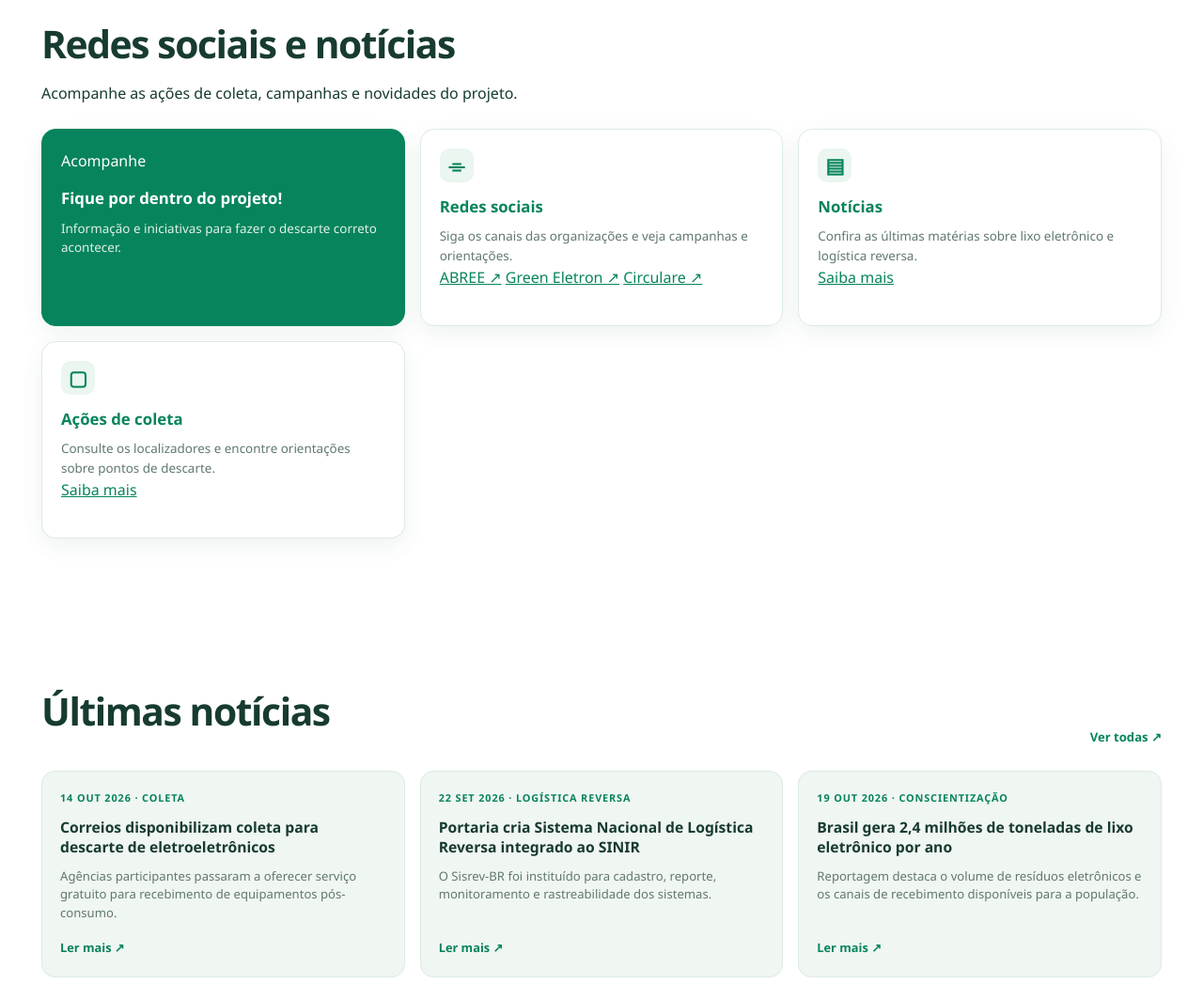
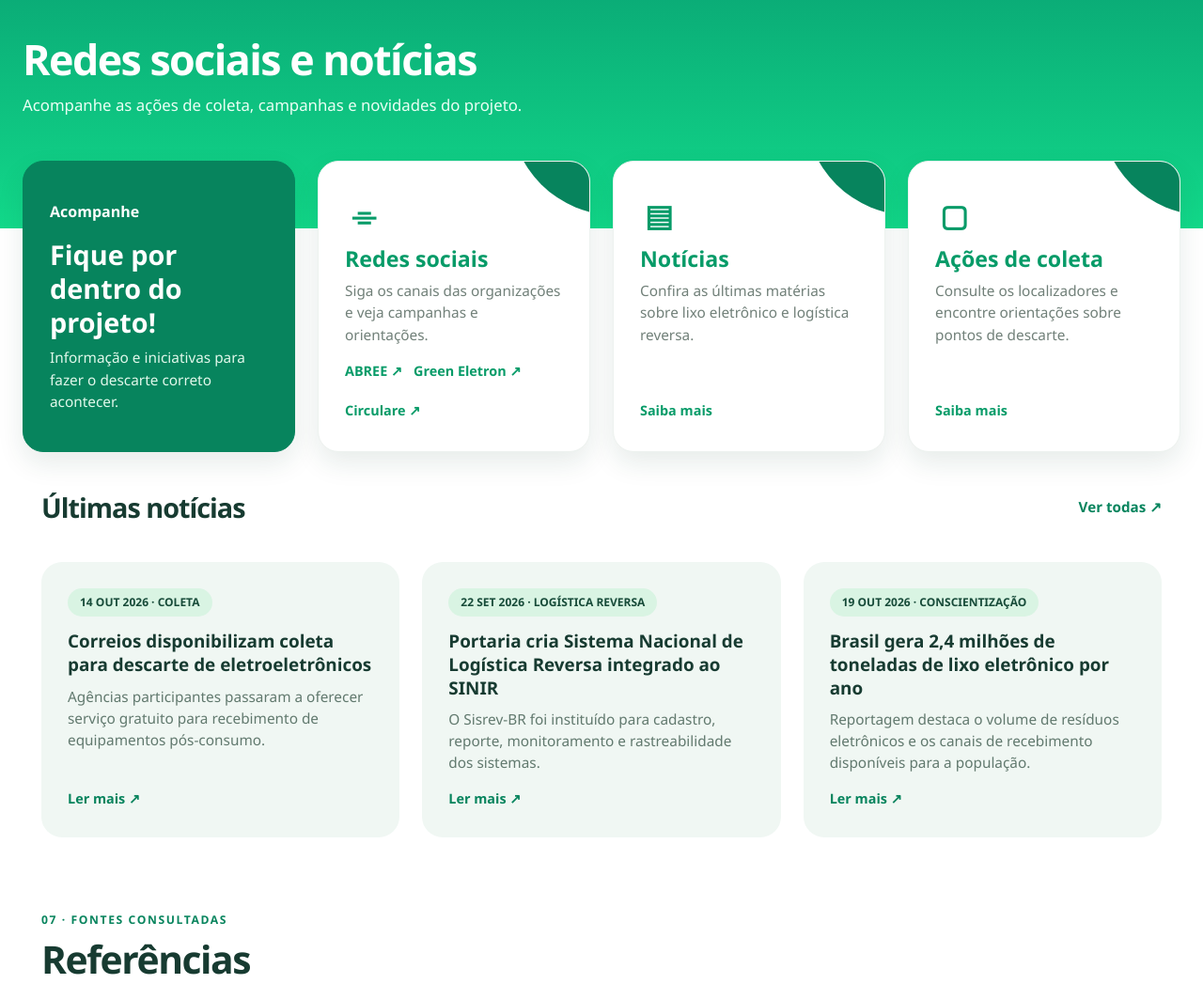
Before and after one commit to LuanDaniel021/turbo-octo-fiesta, a plain HTML site: page public/index.html in a window 1280 px wide. Shown: the part 5980-7027 px from the top of the page at 94% size. Drawn offline with nearby package versions, Linux system fonts and the light colour scheme.

Commit message:
Restaurar base da main e reaplicar layouts aprovados

```diff
--- a/public/styles.css
+++ b/public/styles.css
@@ -509,11 +509,171 @@ footer .inner { position: relative; }
   transform: translateY(-50%) rotate(-32.89deg);
 }
 
-/* EXPERIMENTO DE LAYOUT — distribuição em duas colunas */
+/* 16. SEÇÃO DE REDES SOCIAIS E NOTÍCIAS */
+.social-section {
+  width: 100vw;
+  margin: 0 0 0 calc(50% - 50vw);
+  padding: 64px max(24px, calc((100vw - 1250px) / 2)) 0;
+  background: linear-gradient(to bottom, #0aa875 0, #12d98a 270px, #fff 270px, #fff 100%);
+}
+.social-heading {
+  max-width: 1250px;
+  margin: 0 auto 44px;
+  color: #fff;
+}
+.social-heading h2 {
+  margin: 0 0 10px;
+  color: #fff;
+  font-size: clamp(2rem, 3.5vw, 2.8rem);
+}
+.social-heading p { margin: 0; color: #eafff4; font-size: 1.05rem; }
+.social-grid {
+  max-width: 1250px;
+  margin: 0 auto;
+  display: grid;
+  grid-template-columns: repeat(4, minmax(0, 1fr));
+  gap: 24px;
+  align-items: stretch;
+}
+.social-card {
+  position: relative;
+  isolation: isolate;
+  min-width: 0;
+  min-height: 285px;
+  padding: 30px 28px;
+  overflow: hidden;
+  border: 1px solid #edf2ef;
+  border-radius: 22px;
+  background: #fff;
+  color: var(--ink);
+  box-shadow: 0 12px 28px rgba(20, 66, 48, .10);
+  text-decoration: none;
+}
+.social-card:not(.social-featured)::after {
+  content: "";
+  position: absolute;
+  z-index: -1;
+  width: 112px;
+  height: 112px;
+  top: -55px;
+  right: -28px;
+  border-radius: 0 0 0 100%;
+  background: #07845d;
+}
+.social-featured {
+  justify-content: center;
+  background: #07845d;
+  border-color: #07845d;
+  color: #fff;
+}
+.social-eyebrow { font-size: 1rem; font-weight: 600; }
+.social-card strong {
+  display: block;
+  margin: 12px 0 8px;
+  color: #079b68;
+  font-size: 1.45rem;
+  line-height: 1.2;
+}
+.social-featured strong {
+  margin-top: 14px;
+  color: #fff;
+  font-size: 1.8rem;
+  line-height: 1.25;
+}
+.social-card small {
+  display: block;
+  color: #718079;
+  font-size: .96rem;
+  line-height: 1.55;
+}
+.social-featured small { color: #e1f8eb; }
+.social-symbol {
+  display: grid;
+  place-items: center;
+  width: 40px;
+  height: 40px;
+  margin-bottom: 8px;
+  border-radius: 10px;
+  background: transparent;
+  color: #079b68;
+  font-size: 2rem;
+}
+.social-card .social-cta,
+.social-actions a {
+  display: inline-block;
+  margin-top: auto;
+  padding-top: 18px;
+  color: #079b68;
+  font-size: .9rem;
+  font-weight: 800;
+  text-decoration: none;
+}
+.social-actions { display: flex; flex-wrap: wrap; gap: 4px 12px; }
+.social-actions a { padding-top: 14px; }
+.news-section {
+  max-width: 1250px;
+  margin: 0 auto 70px;
+  padding: 42px 0 8px;
+}
+.news-heading { align-items: center; }
+.news-heading h2 { margin: 0; font-size: 1.8rem; }
+.news-heading .all-news { font-size: .95rem; }
+.news-grid { gap: 24px; margin-top: 42px; }
+.news-card {
+  min-height: 255px;
+  padding: 28px;
+  border: 0;
+  border-radius: 22px;
+  background: #f0f7f3;
+}
+.news-date {
+  display: inline-flex;
+  align-self: flex-start;
+  padding: 5px 13px;
+  border-radius: 30px;
+  background: #d9f4e3;
+  color: #174b39;
+  font-size: .75rem;
+  letter-spacing: 0;
+}
+.news-card strong { margin-top: 14px; font-size: 1.18rem; line-height: 1.3; }
+.news-card p { font-size: .96rem; line-height: 1.5; }
+.news-card b { font-size: .9rem; }
+@media (max-width: 900px) {
+  .social-grid { grid-template-columns: repeat(2, minmax(0, 1fr)); }
+  .social-section { background: linear-gradient(to bottom, #0aa875 0, #12d98a 390px, #fff 390px); }
+}
+@media (max-width: 600px) {
+  .social-section { padding-top: 42px; }
+  .social-heading { margin-bottom: 28px; }
+  .social-grid, .news-grid { grid-template-columns: 1fr; gap: 16px; }
+  .social-card { min-height: 220px; }
+  .social-featured { min-height: 235px; }
+  .news-section { padding-top: 34px; }
+  .news-heading { flex-direction: row; align-items: center; }
+  .news-card { min-height: 220px; }
+}
+
+/* AJUSTE MANTIDO — posicionamento do circuito decorativo do Hero */
+.hero:before {
+  width: 2561.7513407500296px;
+  height: 2561.7513407500296px;
+  opacity: 1;
+  transform: rotate(-32.89deg);
+  background-size: 100% 100%;
+  background-position: center;
+}
+.hero:before {
+  inset: auto;
+  right: -850px;
+  top: 50%;
+  transform: translateY(-50%) rotate(-32.89deg);
+}
+
+/* LAYOUT APROVADO — Contexto em duas colunas */
 @media (min-width: 900px) {
   main { max-width: 1240px; }
 
-  /* Contexto: texto à esquerda e orientação em destaque à direita. */
   #introducao {
     display: grid;
     grid-template-columns: minmax(0, 1.25fr) minmax(280px, .75fr);
@@ -534,12 +694,10 @@ footer .inner { position: relative; }
     border-radius: 4px 18px 18px 4px;
     box-shadow: 0 14px 36px rgba(7, 92, 62, .09);
   }
-
   #introducao { row-gap: 4px; }
 }
 
-
-/* EXPERIMENTO 2 — composição horizontal da seção pós-Hero */
+/* LAYOUT APROVADO — resumo pós-Hero */
 @media (min-width: 900px) {
   .quick-overview {
     display: grid;
@@ -568,12 +726,11 @@ footer .inner { position: relative; }
     background: #f7fbf8;
   }
 }
-
 @media (max-width: 899px) {
   .quick-overview { display: block; }
 }
 
-/* EXPERIMENTO 3 — considerações finais em formato de fechamento */
+/* LAYOUT APROVADO — Considerações finais */
 @media (min-width: 900px) {
   #consideracoes {
     display: grid;
@@ -585,17 +742,12 @@ footer .inner { position: relative; }
     border-radius: 18px;
     background: linear-gradient(115deg, #eff8f3 0%, #ffffff 100%);
   }
-
   #consideracoes > .section-kicker,
-  #consideracoes > h2 {
-    grid-column: 1;
-  }
-
+  #consideracoes > h2 { grid-column: 1; }
   #consideracoes > h2 {
     margin-bottom: 0;
     max-width: 390px;
   }
-
   #consideracoes > p {
     grid-column: 2;
     grid-row: 1 / span 2;
@@ -607,7 +759,6 @@ footer .inner { position: relative; }
     line-height: 1.8;
   }
 }
-
 @media (max-width: 899px) {
   #consideracoes {
     padding: 24px;
```
